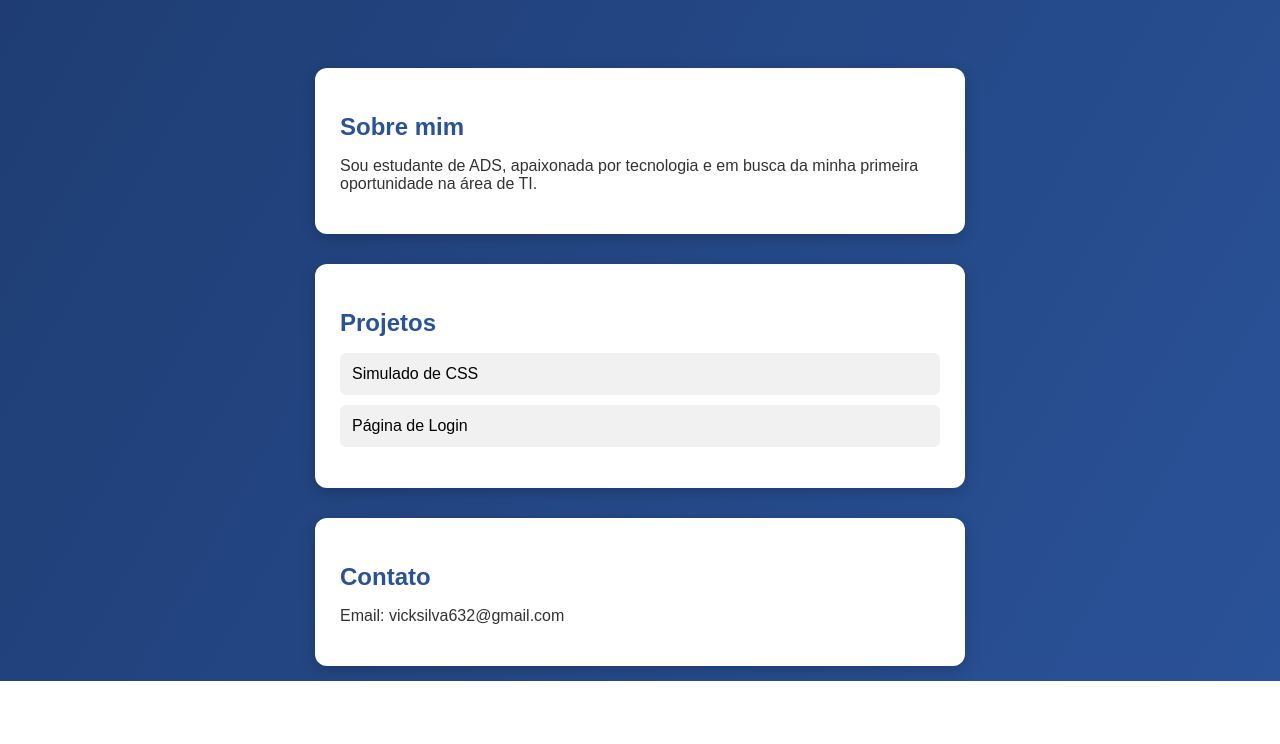
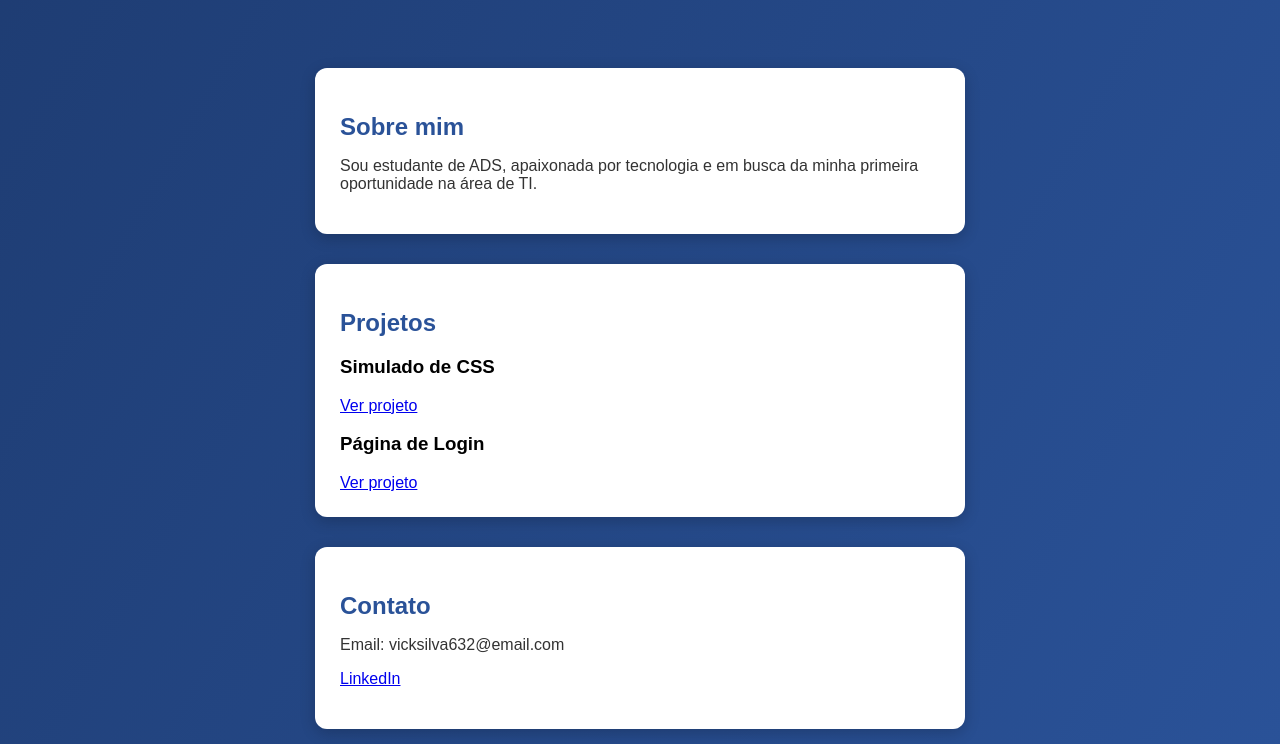
Before and after one commit to vitoriarodrigues-dev/site-pessoal, a plain HTML site: page index.html in a window 1280 px wide. Shown: the part 135-879 px from the top of the page. Before the commit the page ends 816 px from the top, so only its background shows below. Drawn offline with Linux system fonts and the light colour scheme.

Commit message:
Update index.html

```diff
--- a/index.html
+++ b/index.html
@@ -18,16 +18,25 @@
   </section>
 
   <section>
-    <h2>Projetos</h2>
-    <ul>
-      <li>Simulado de CSS</li>
-      <li>Página de Login</li>
-    </ul>
+   <h2>Projetos</h2>
+
+  <div class="projeto">
+    <h3>Simulado de CSS</h3>
+    <a href="https://vitoriarodrigues-dev.github.io/simulado-css/" target="_blank">Ver projeto</a>
+  </div>
+
+  <div class="projeto">
+    <h3>Página de Login</h3>
+    <a href="https://vitoriarodrigues-dev.github.io/projeto-login/" target="_blank">Ver projeto</a>
+  </div>
   </section>
 
   <section>
     <h2>Contato</h2>
-    <p>Email: vicksilva632@gmail.com</p>
+  <p>Email: vicksilva632@email.com</p>
+  <p>
+    <a href="www.linkedin.com/in/vitoria-rodrigues-58164a1a2" target="_blank">LinkedIn</a>
+  </p>
   </section>
 
 </body>
```
